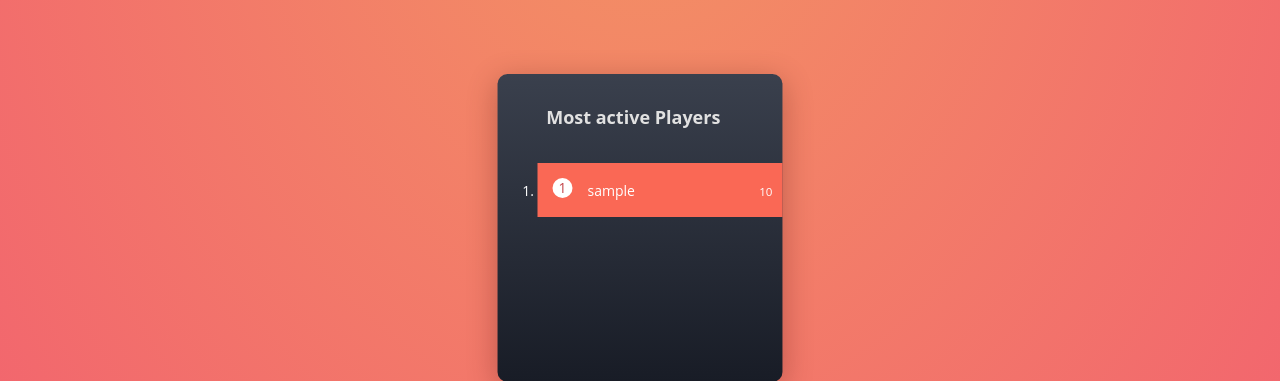
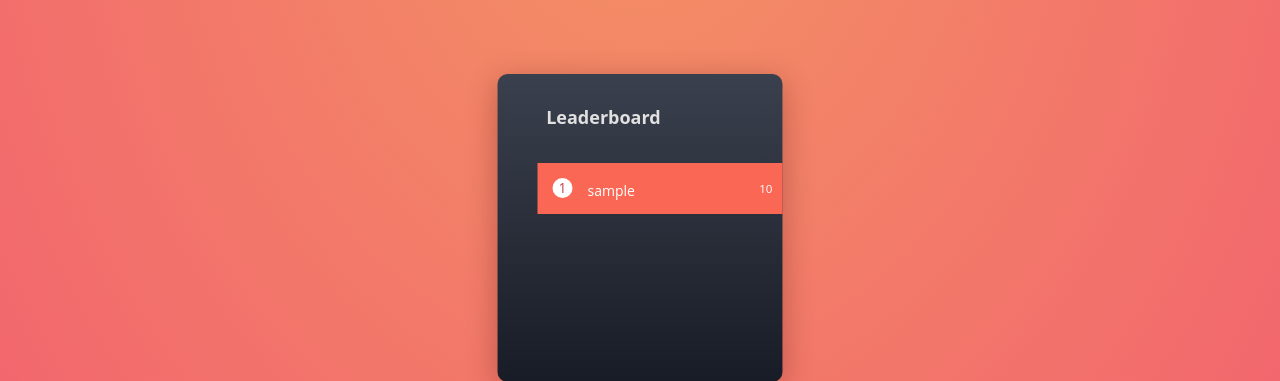
Before and after one commit to zub4t/CompleteTheQuest, a Spring Boot app: page /points/user-points in a window 1280 px wide. Shown: the part 172-553 px from the top of the page. Run offline with Spring Boot 4, Linux system fonts and the light colour scheme; the visitor is signed in with stand-in values (Sample User, id 1); tables that the repository leaves empty hold one stand-in row (values such as "Sample post"); some of the project's set-up classes (security, data sources, template engines, error pages and the like) are left out, and stand-ins take their place.

Commit message:
improving css

```diff
--- a/src/main/resources/static/css/leaderboard.css
+++ b/src/main/resources/static/css/leaderboard.css
@@ -38,6 +38,10 @@
     font-size: 18px;
     color: #e1e1e1;
     padding: 12px 13px 18px;
+}
+
+.leaderboard ol {
+    list-style-type: none;
 }
 
 .leaderboard h1 svg {
--- a/src/main/resources/templates/leaderboard.html
+++ b/src/main/resources/templates/leaderboard.html
@@ -14,9 +14,9 @@
         <h1>
             <svg class="ico-cup">
       <use xlink:href="#cup"></use>
-    </svg> Most active Players
+    </svg> Leaderboard
         </h1>
-        <ol>
+        <ol style="list-style-type: none;">
             <li th:each="userPoint : ${userPoints}">
                 <mark th:text="${userPoint.username}">Jerry Wood</mark>
                 <small th:text="${userPoint.points}">315</small>
```
